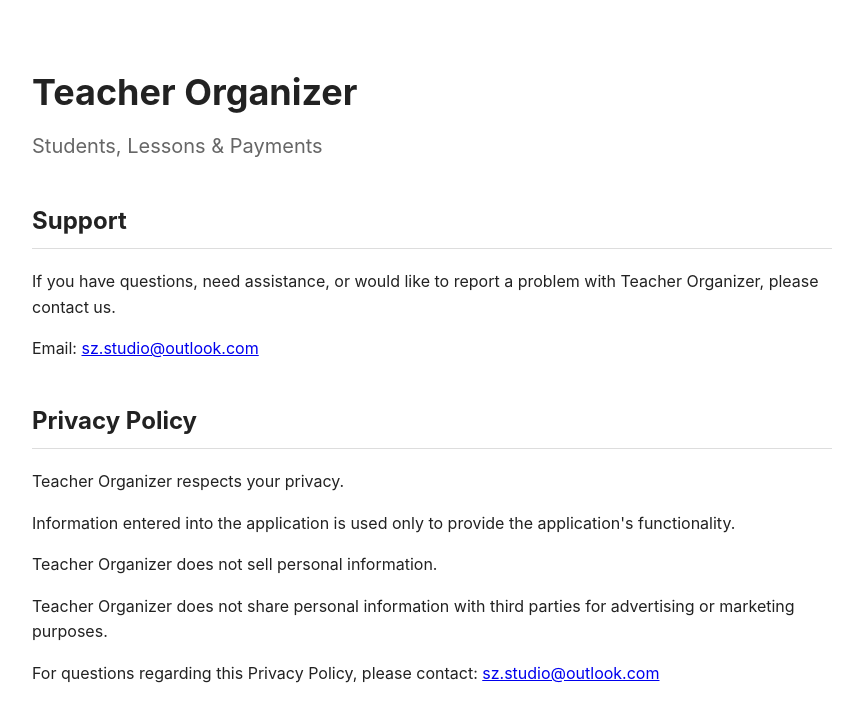
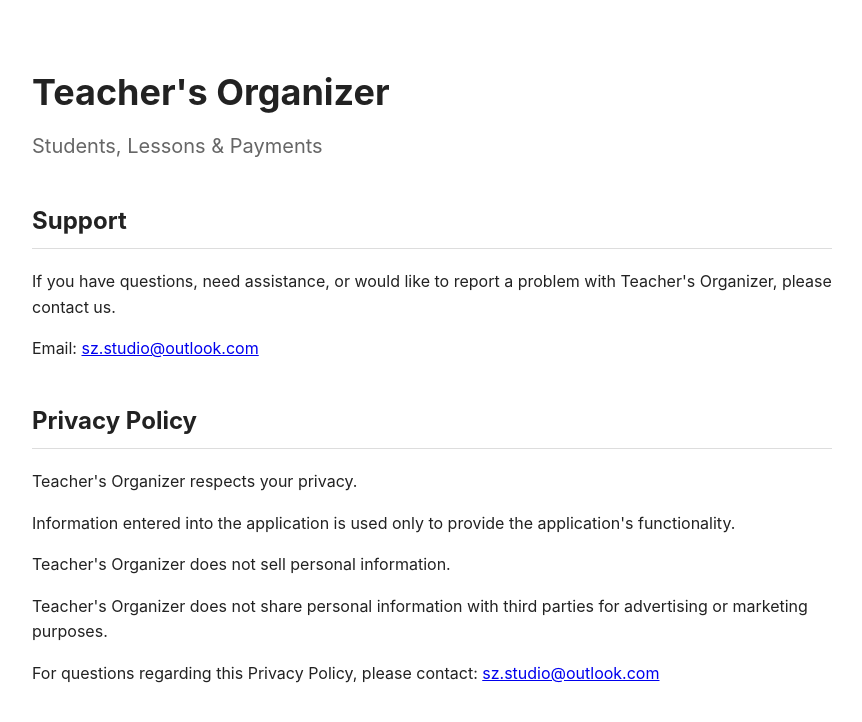
Before and after one commit to sergeizhemoido/teachers_organizer-support, a plain HTML site: page index.html in a window 1280 px wide. Shown: the whole page, without its empty margins (208-1070 px from the left). Drawn offline with Linux system fonts and the light colour scheme.

Commit message:
Change 'Teacher Organizer' to 'Teacher's Organizer'

```diff
--- a/index.html
+++ b/index.html
@@ -4,7 +4,7 @@
     <meta charset="UTF-8">
     <meta name="viewport" content="width=device-width, initial-scale=1.0">
 
-    <title>Teacher Organizer</title>
+    <title>Teacher's Organizer</title>
 
     <style>
         body {
@@ -37,7 +37,7 @@
 
 <body>
 
-    <h1>Teacher Organizer</h1>
+    <h1>Teacher's Organizer</h1>
 
     <div class="subtitle">
         Students, Lessons & Payments
@@ -47,7 +47,7 @@
 
     <p>
         If you have questions, need assistance, or would like to report
-        a problem with Teacher Organizer, please contact us.
+        a problem with Teacher's Organizer, please contact us.
     </p>
 
     <p>
@@ -60,7 +60,7 @@
     <h2 id="privacy">Privacy Policy</h2>
 
     <p>
-        Teacher Organizer respects your privacy.
+        Teacher's Organizer respects your privacy.
     </p>
 
     <p>
@@ -69,11 +69,11 @@
     </p>
 
     <p>
-        Teacher Organizer does not sell personal information.
+        Teacher's Organizer does not sell personal information.
     </p>
 
     <p>
-        Teacher Organizer does not share personal information with third
+        Teacher's Organizer does not share personal information with third
         parties for advertising or marketing purposes.
     </p>
 
```
